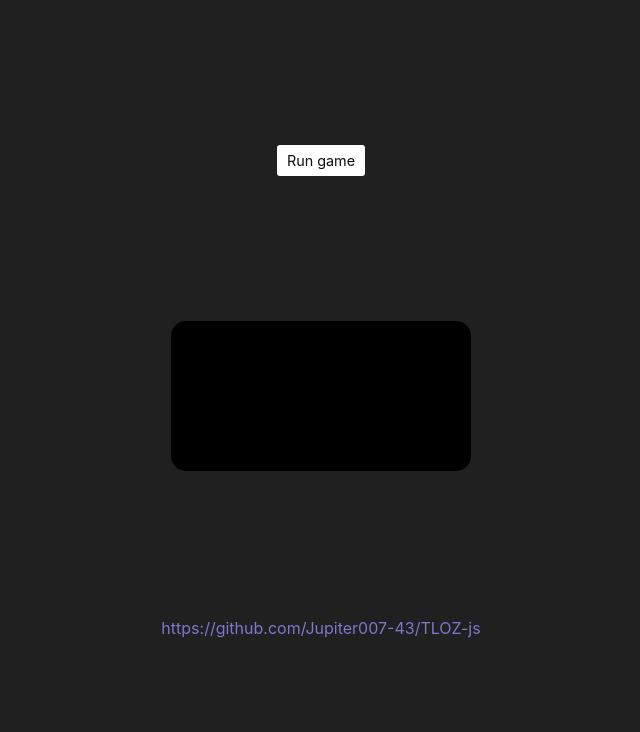
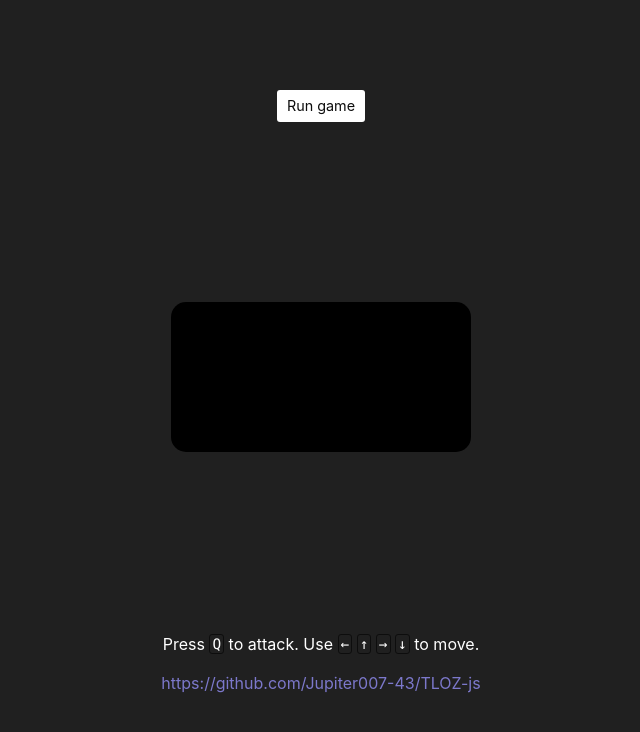
Before and after one commit to Jupi007/TLOZ-js, a website: page game.html in a window 1280 px wide. Shown: the whole page, without its empty margins (319-959 px from the left). Drawn offline with Linux system fonts and the light colour scheme.

Commit message:
justify-content: space-around

```diff
--- a/game.html
+++ b/game.html
@@ -17,7 +17,7 @@
             display: flex;
             flex-direction: column;
             align-items: center;
-            justify-content: space-evenly;
+            justify-content: space-around;
             height: 100vh;
             text-align: center;
             background: #202020;
@@ -39,7 +39,7 @@
     <canvas id="canvas">Your browser seems to not support Canvas2D api. Please use a modern and up to date one like Firefox.</canvas>
 
     <div>
-        <p id="help" style="display:none">
+        <p id="help">
             Press <kbd>Q</kbd> to attack. Use <kbd>←</kbd> <kbd>↑</kbd> <kbd>→</kbd> <kbd>↓</kbd> to move.
         </p>
 
@@ -54,13 +54,11 @@
         document.addEventListener('DOMContentLoaded', () => {
             let button = document.getElementById("startButton");
             let canvas = document.getElementById("canvas");
-            let help = document.getElementById("help");
 
             button.addEventListener("click", (e) => {
                 Game = new Game(canvas);
                 Game.run();
                 button.remove();
-                help.style.display = "block";
             });
         });
     </script>
```
